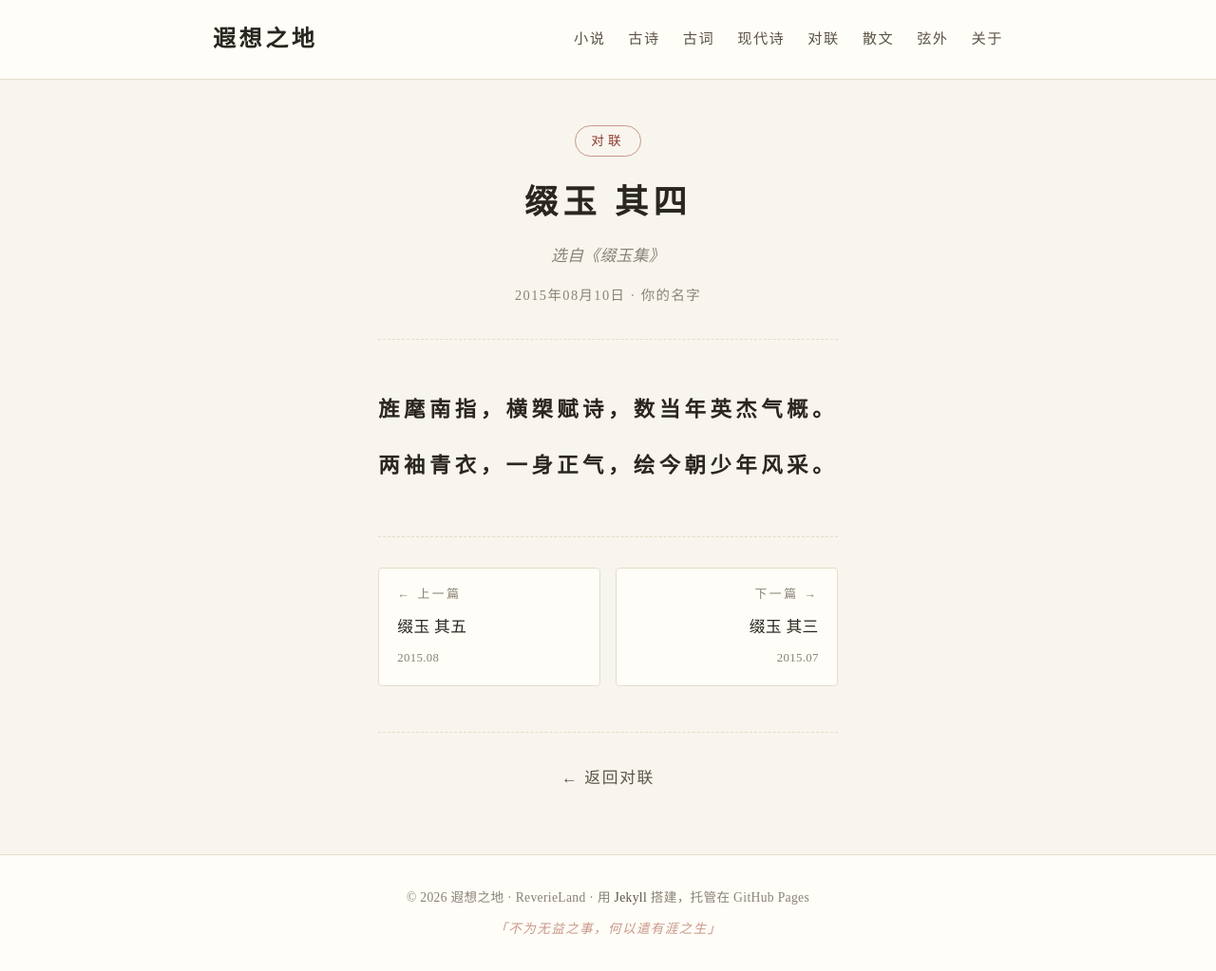
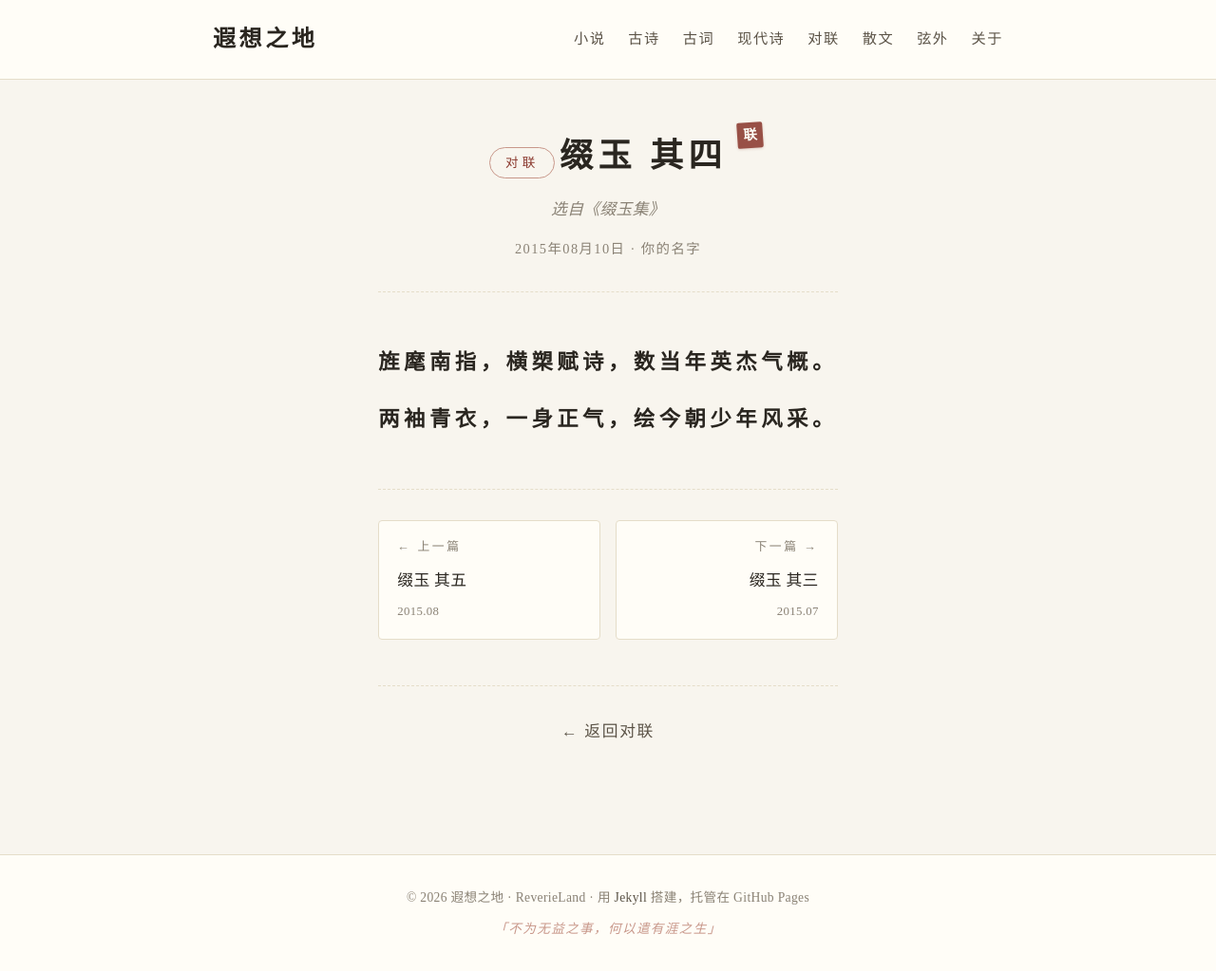
Before and after one commit to zhengxionglee/ReverieLand, a Jekyll site: the page built from _duilian/2015-08-10-jing-hui.md, in a window 1280 px wide and 1023 px high. Shown: the whole window at 95% size. Built offline with Jekyll 4.4.1, drawn with Linux system fonts in a browser that asks for light colours; a style sheet for code colours, icons or effects is not loaded.

Commit message:
feat(印章): 对联/小说/散文/弦外 详情页加题图印章（联/文/文/文）

```diff
--- a/_layouts/work.html
+++ b/_layouts/work.html
@@ -2,7 +2,10 @@
 layout: default
 ---
 
-<article class="work">
+{%- assign path_parts = page.path | split: '/' -%}
+{%- assign coll_label = path_parts[0] | replace: '_', '' -%}
+
+<article class="work work-{{ coll_label }}">
   <header class="work-header">
     <p class="work-genre">{{ page.genre }}</p>
     <h1 class="work-title">{{ page.title }}</h1>
@@ -29,8 +32,6 @@ layout: default
   {% endif %}
 
   <nav class="work-nav">
-    {%- assign path_parts = page.path | split: '/' -%}
-    {%- assign coll_label = path_parts[0] | replace: '_', '' -%}
     {%- if coll_label == 'duilian' -%}
       <a href="{{ '/duilian/' | relative_url }}">← 返回对联</a>
     {%- else -%}
--- a/assets/css/style.css
+++ b/assets/css/style.css
@@ -532,6 +532,43 @@ a:hover { color: var(--accent-soft); }
   box-shadow: 0 1px 3px rgba(139, 58, 47, 0.25);
   opacity: 0.88;
 }
+
+/* 题图印章（对联/小说/散文/弦外）通用样式 */
+.work-duilian .work-title,
+.work-novel .work-title,
+.work-sanwen .work-title,
+.work-overtones .work-title {
+  position: relative;
+  display: inline-block;
+}
+
+.work-duilian .work-title::after,
+.work-novel .work-title::after,
+.work-sanwen .work-title::after,
+.work-overtones .work-title::after {
+  content: '文';
+  position: absolute;
+  top: -0.2rem;
+  right: -2.4rem;
+  width: 1.7rem;
+  height: 1.7rem;
+  display: flex;
+  align-items: center;
+  justify-content: center;
+  background: var(--accent);
+  color: var(--bg-card);
+  font-size: 0.9rem;
+  font-weight: 600;
+  letter-spacing: 0;
+  border-radius: 2px;
+  font-family: "STKaiti", "KaiTi", "LXGW WenKai", serif;
+  transform: rotate(-4deg);
+  box-shadow: 0 1px 3px rgba(139, 58, 47, 0.25);
+  opacity: 0.88;
+}
+
+/* 各板块印章字 */
+.work-duilian .work-title::after { content: '联'; }
 
 /* 小说正文：更长行距、章节标题更突出、首行缩进可保留 */
 .work-body h2 {
```
